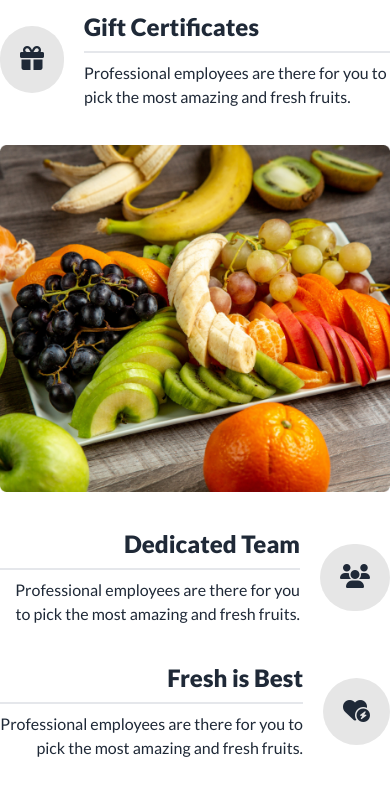
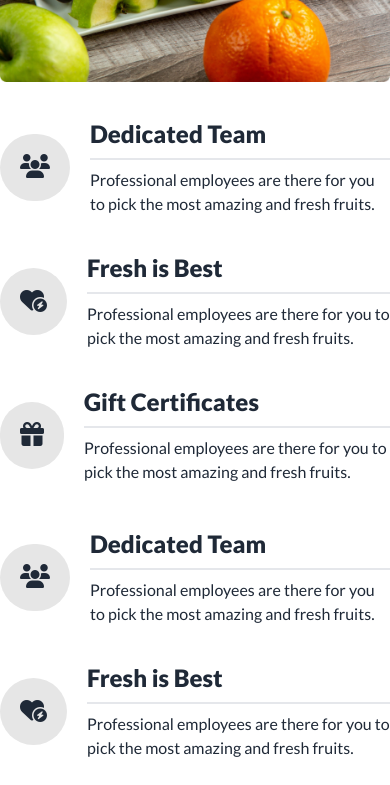
Before and after one commit to sifat-dev/fruit-brust, a plain HTML site: page index.html in a window 390 px wide. Shown: the part 4297-5082 px from the top of the page. Drawn offline with nearby package versions, Linux system fonts and the light colour scheme.

Commit message:
complete the website

```diff
--- a/css/style.css
+++ b/css/style.css
@@ -31,6 +31,24 @@
     .banner_under_overlay {
         display: none !important;
     }
+    /* .choose_container{
+        grid-template-columns: 1fr;
+        grid-template-rows: 1fr 1fr 1fr;
+        grid-template-areas:
+        "choose_img"
+        "choose_content_box1"
+        "choose_content_box2";
+    } */
+    .choose_img{
+        order: 1;
+    }
+    .choose_content_box1{
+        order: 2;
+    }
+    .choose_content_box2{
+        order: 3;
+    }
+
 }
 
 @media screen and (min-width: 576px) and (max-width: 768px) {
--- a/index.html
+++ b/index.html
@@ -536,8 +536,8 @@
                     random text. It has roots in a piece of classical Latin literature from 45 BC, making it over
                     2000 years old.</p>
             </div>
-            <div class="choose_container flex flex-col items-center lg:flex-row gap-7">
-                <div class="choose_content_box flex flex-col gap-5 ">
+            <div class="choose_container grid grid-cols-1 items-center justify-center lg:grid-cols-3 gap-7">
+                <div class="choose_content_box choose_content_box1 flex flex-col gap-5 ">
                     <div class="choose_box flex gap-5 justify-center items-center">
                         <div class="choose_icon p-5 rounded-full bg-[#1212121A]">
                             <i class="fa-solid fa-users text-2xl"></i>
@@ -569,11 +569,11 @@
                         </div>
                     </div>
                 </div>
-                <div class="choose_img">
-                    <img src="images/whychoose1.png" alt="">
+                <div class="choose_img text-center">
+                    <img class="mx-auto" src="images/whychoose1.png" alt="">
                 </div>
-                <div class="choose_content_box flex flex-col gap-5">
-                    <div class="choose_box flex-row-reverse text-right flex gap-5 justify-center items-center">
+                <div class="choose_content_box choose_content_box2 flex flex-col gap-5">
+                    <div class="choose_box lg:flex-row-reverse lg:text-right flex gap-5 justify-center items-center">
                         <div class="choose_icon p-5 rounded-full bg-[#1212121A]">
                             <i class="fa-solid fa-users text-2xl"></i>
                         </div>
@@ -583,7 +583,7 @@
                                 most amazing and fresh fruits.</p>
                         </div>
                     </div>
-                    <div class="choose_box flex-row-reverse text-right flex gap-5 justify-center items-center">
+                    <div class="choose_box lg:flex-row-reverse lg:text-right flex gap-5 justify-center items-center">
                         <div class="choose_icon p-5 rounded-full bg-[#1212121A]">
                             <i class="fa-solid fa-heart-circle-bolt text-2xl"></i>
                         </div>
@@ -593,7 +593,7 @@
                                 most amazing and fresh fruits.</p>
                         </div>
                     </div>
-                    <div class="choose_box flex-row-reverse text-right flex gap-5 justify-center items-center">
+                    <div class="choose_box lg:flex-row-reverse lg:text-right flex gap-5 justify-center items-center">
                         <div class="choose_icon p-5 rounded-full bg-[#1212121A]">
                             <i class="fa-solid fa-gift text-2xl"></i>
                         </div>
```
